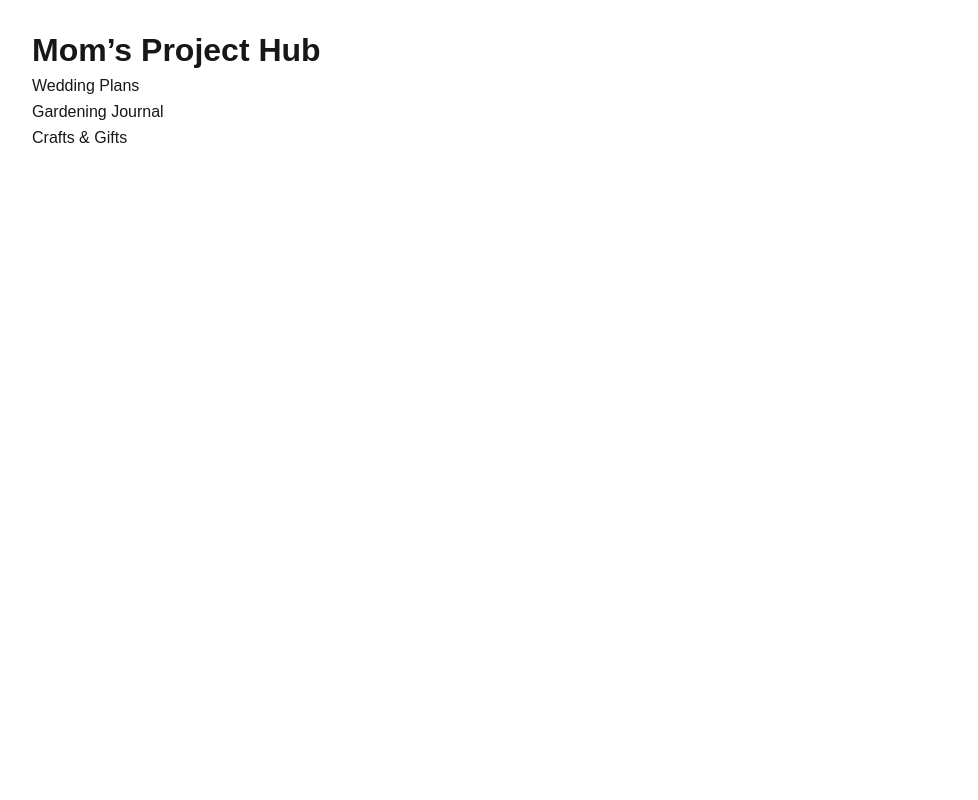
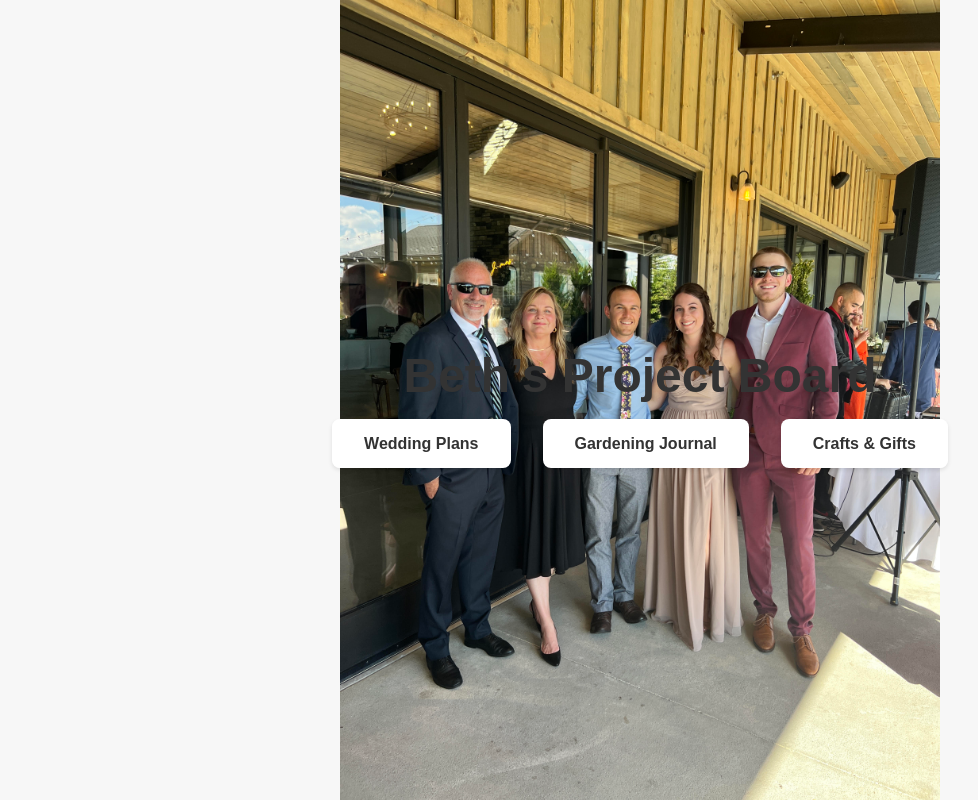
Before and after one commit to garrettgreen24/mom-projects, a Next.js app: page / in a window 1280 px wide. Shown: the whole page, without its empty margins (0-978 px from the left). Built offline with nearby package versions, Linux system fonts and the light colour scheme.

Commit message:
background fam photo

```diff
--- a/pages/index.js
+++ b/pages/index.js
@@ -5,20 +5,80 @@ export default function Home() {
   return (
     <>
       <Head>
-        <title>Mom’s Project Hub</title>
+        <title>Beth’s Project Board</title>
         <meta name="description" content="Central hub for wedding planning, gardening journal, and crafts" />
       </Head>
-      <main style={{ padding: '2rem' }}>
-        <h1>Mom’s Project Hub</h1>
-        <ul style={{ listStyle: 'none', padding: 0 }}>
-          <li style={{ margin: '0.5rem 0' }}>
-            <Link href="/wedding">Wedding Plans</Link>
+      <main style={{
+        display: 'flex',
+        flexDirection: 'column',
+        alignItems: 'center',
+        justifyContent: 'center',
+        padding: '2rem',
+        minHeight: '100vh',
+        backgroundColor: '#f7f7f7',
+        backgroundImage: "url('/family.jpg')",
+        backgroundSize: 'contain',
+        backgroundRepeat: 'no-repeat',
+        backgroundPosition: 'center top',
+      }}>
+        <h1 style={{
+          fontSize: '3rem',
+          color: '#333',
+          marginBottom: '2rem'
+        }}>
+          Beth’s Project Board
+        </h1>
+        <ul style={{
+          display: 'flex',
+          gap: '2rem',
+          listStyle: 'none',
+          padding: 0,
+          margin: 0
+        }}>
+          <li>
+            <Link href="/wedding">
+              <a style={{
+                padding: '1rem 2rem',
+                backgroundColor: '#fff',
+                borderRadius: '8px',
+                textDecoration: 'none',
+                color: '#333',
+                fontWeight: 'bold',
+                boxShadow: '0 2px 4px rgba(0,0,0,0.1)'
+              }}>
+                Wedding Plans
+              </a>
+            </Link>
           </li>
-          <li style={{ margin: '0.5rem 0' }}>
-            <Link href="/garden">Gardening Journal</Link>
+          <li>
+            <Link href="/garden">
+              <a style={{
+                padding: '1rem 2rem',
+                backgroundColor: '#fff',
+                borderRadius: '8px',
+                textDecoration: 'none',
+                color: '#333',
+                fontWeight: 'bold',
+                boxShadow: '0 2px 4px rgba(0,0,0,0.1)'
+              }}>
+                Gardening Journal
+              </a>
+            </Link>
           </li>
-          <li style={{ margin: '0.5rem 0' }}>
-            <Link href="/crafts">Crafts & Gifts</Link>
+          <li>
+            <Link href="/crafts">
+              <a style={{
+                padding: '1rem 2rem',
+                backgroundColor: '#fff',
+                borderRadius: '8px',
+                textDecoration: 'none',
+                color: '#333',
+                fontWeight: 'bold',
+                boxShadow: '0 2px 4px rgba(0,0,0,0.1)'
+              }}>
+                Crafts & Gifts
+              </a>
+            </Link>
           </li>
         </ul>
       </main>
```
Also changed, not shown: public/family.jpg (added).
